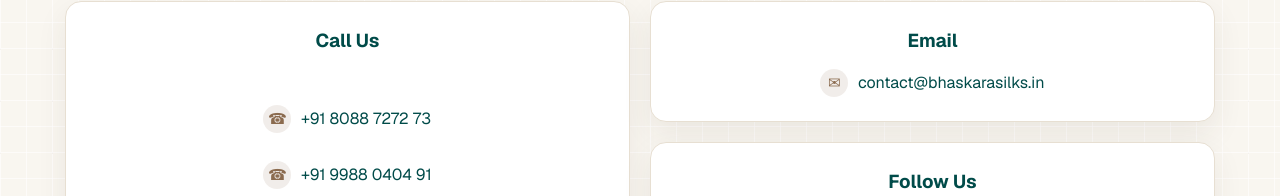
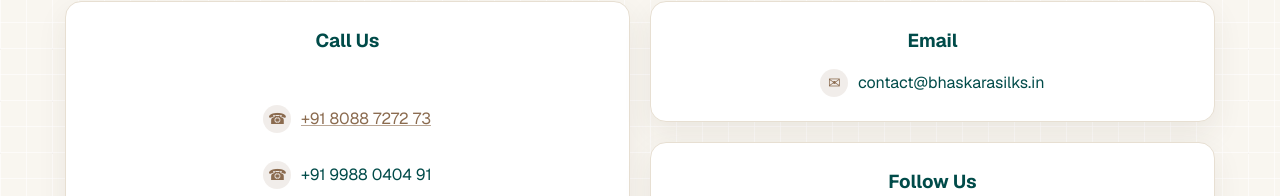
Before and after one commit to sreenivasalokesh/newbhaskarasilks, a Next.js app: page /contact in a window 1280 px wide. In both pictures the pointer is over the link "+91 8088 7272 73". Shown: the part 315-511 px from the top of the page. Built offline with nearby package versions, Linux system fonts and the light colour scheme; a web font is replaced by a local one.

Commit message:
contact us links highlight

```diff
--- a/src/app/globals.css
+++ b/src/app/globals.css
@@ -916,6 +916,16 @@
   color: var(--foreground);
 }
 
+.contact-item a {
+  transition: color 0.15s ease, text-decoration-color 0.15s ease;
+}
+
+.contact-item a:hover {
+  color: var(--primary);
+  text-decoration: underline;
+  text-decoration-color: rgba(139, 107, 79, 0.6);
+}
+
 .contact-icon {
   width: 28px;
   height: 28px;
@@ -977,6 +987,15 @@
   background: var(--card);
   color: var(--foreground);
   font-weight: 600;
+  transition: transform 0.15s ease, box-shadow 0.15s ease, color 0.15s ease,
+    border-color 0.15s ease;
+}
+
+.contact-socials a:hover {
+  color: var(--primary);
+  border-color: rgba(139, 107, 79, 0.45);
+  box-shadow: 0 10px 20px rgba(59, 47, 42, 0.12);
+  transform: translateY(-1px);
 }
 
 .contact-socials .social-icon {
@@ -992,6 +1011,12 @@
   width: 18px;
   height: 18px;
   fill: var(--primary);
+  transition: transform 0.15s ease, fill 0.15s ease;
+}
+
+.contact-socials .social-icon:hover svg {
+  fill: var(--primary-dark);
+  transform: scale(1.05);
 }
 
 @media (max-width: 720px) {
--- a/src/app/layout.tsx
+++ b/src/app/layout.tsx
@@ -93,7 +93,7 @@
         </footer>
         <a
           className="whatsapp-fab"
-          href="https://wa.me/8088727273"
+          href="https://wa.me/918088727273"
           target="_blank"
           rel="noopener noreferrer"
           aria-label="Chat with Bhaskara Silks on WhatsApp"
```
